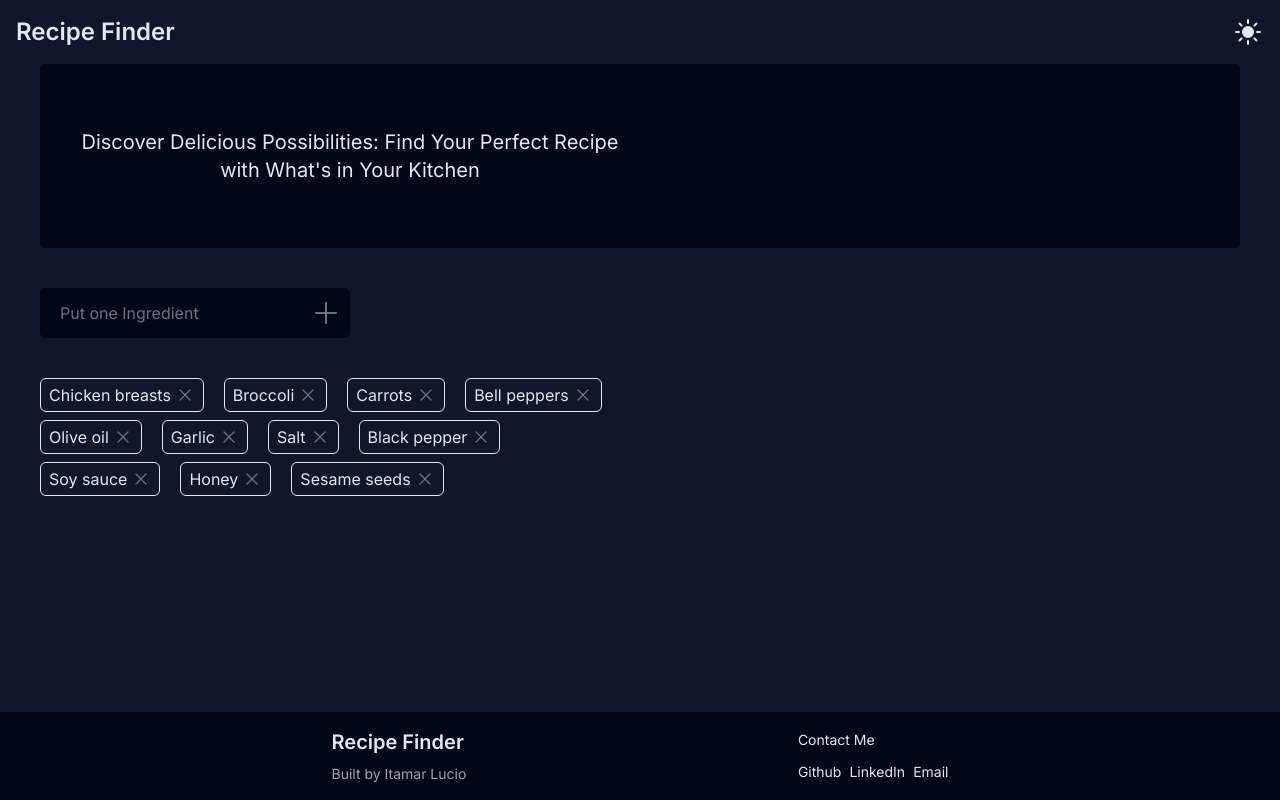
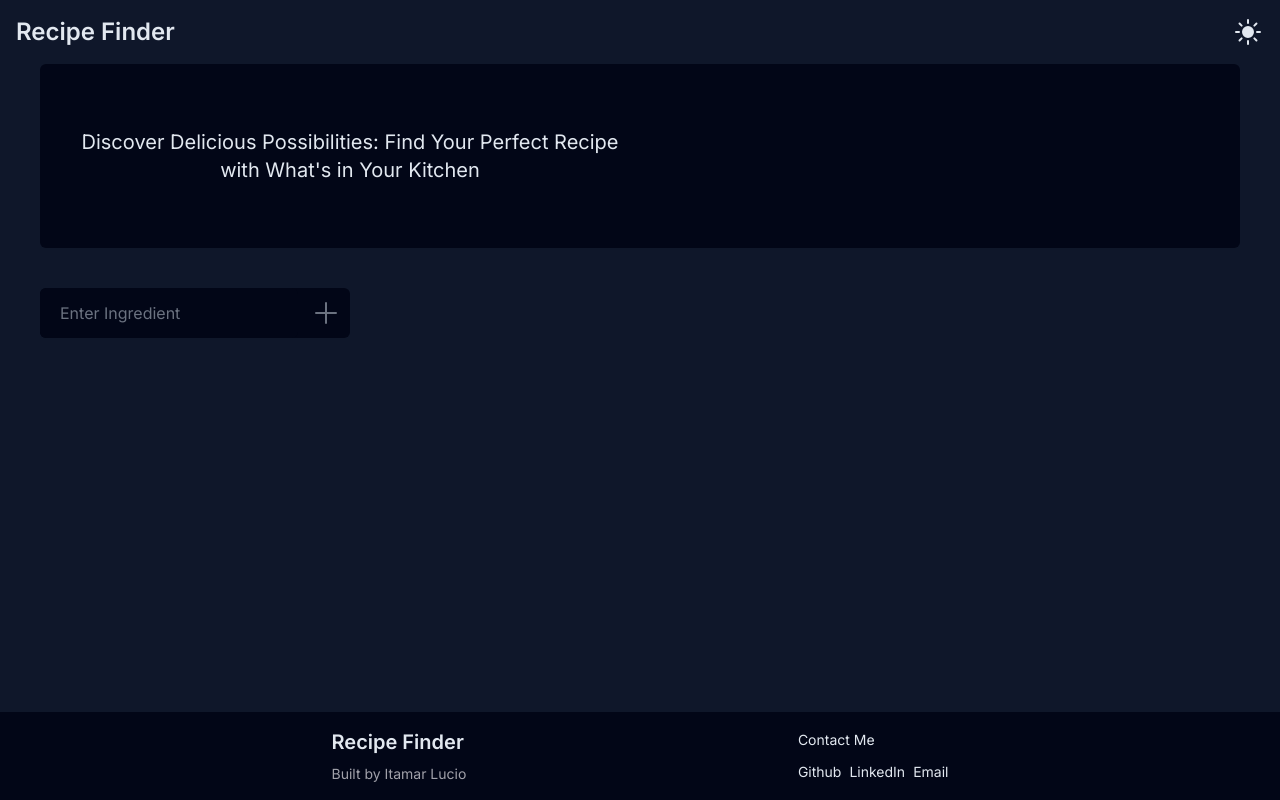
Before and after one commit to ItamarLu/Recipe-finder, a Next.js app: page / in a window 1280 px wide. Built offline with nearby package versions, Linux system fonts and the light colour scheme.

Commit message:
Search section working on client

```diff
--- a/app/page.tsx
+++ b/app/page.tsx
@@ -1,13 +1,12 @@
 import Hero from "./ui/hero";
 import Ingredients from "./ui/ingredients";
-import Search from "./ui/Search";
+import Search from "./ui/search";
 
 export default function Home() {
   return (
     <main className="flex flex-col px-10 pb-5 flex-grow">
       <Hero />
       <Search />
-      <Ingredients />
     </main>
   );
 }
--- a/app/ui/ingredients.tsx
+++ b/app/ui/ingredients.tsx
@@ -1,27 +1,18 @@
 import { XMarkIcon } from '@heroicons/react/24/solid'
 
-export default function Ingredients() {
-  const ingredientsList = [
-    "Chicken breasts",
-    "Broccoli",
-    "Carrots",
-    "Bell peppers",
-    "Olive oil",
-    "Garlic",
-    "Salt",
-    "Black pepper",
-    "Soy sauce",
-    "Honey",
-    "Sesame seeds"
-  ];
+export default function Ingredients({
+  list, removeFunction
+} : {
+  list: string[], removeFunction: (id:string) => void
+}) {
 
   return (
     <div>
       <ul className="flex flex-wrap gap-x-5 gap-y-2 max-w-xl">
-        {ingredientsList.map((name) => (
+        {list.map((name) => (
           <li className="flex items-center border border-slate-200 pl-2 py-1 rounded-md" key={name}>
             {name}
-            <button className='group pl-1 pr-2'>
+            <button className='group pl-1 pr-2' onClick={() => removeFunction(name)}>
               <XMarkIcon className='size-5 text-gray-500 group-hover:text-slate-200 group-hover:animate-pulse'/>
             </button>
           </li>
--- a/app/ui/search.tsx
+++ b/app/ui/search.tsx
@@ -1,21 +1,59 @@
+'use client';
+
+import { ChangeEvent, useState, FormEvent } from 'react';
 import { PlusIcon } from '@heroicons/react/24/solid'
+import Ingredients from './ingredients';
 
 export default function Search() {
+
+
+  const [ingredient, setIngredient] = useState("");
+  const [ingredientsList, setIngredientsList] = useState<string[] | null>(null);
+
+  const handleIngredientInput = (e:ChangeEvent<HTMLInputElement>) => {
+    const value = e.target.value;
+    // Check if the entered value contains any numbers
+    if (/^[a-zA-Z\s]*$/.test(value)) {
+      setIngredient(value);
+    }
+  }
+
+  const handleAddIngredient = (e: FormEvent<HTMLFormElement>) => {
+    e.preventDefault();
+    if (ingredient.trim() !== "") {
+      setIngredientsList(prevIngredients => prevIngredients ? [...prevIngredients, ingredient] : [ingredient]);
+      setIngredient("");
+    }
+  }
+
+  const handleRemoveIngredient = (id:string) => {
+    setIngredientsList(prevIngredients =>
+      prevIngredients ? prevIngredients.filter(ingredient => ingredient !== id) : null
+    );
+  }
+
   return (
-    <div className="py-10">
-      <div className="flex items-center gap-1 w-fit bg-slate-950 rounded-md">
-        <label htmlFor="search" className="sr-only">
-          Search
+    <div className="py-10 flex flex-col gap-5">
+      <form className="flex items-center gap-1 w-fit bg-slate-950 rounded-md" onSubmit={handleAddIngredient}>
+        <label htmlFor="ingredientInput" className="sr-only">
+          Ingredient Input
         </label>
         <input
-          id='search'
+          id='ingredientInput'
           className="bg-slate-950 rounded-md py-2 pl-5 pr-1 placeholder:text-gray-500 h-[50px] outline-none"
-          placeholder="Put one Ingredient"
+          value={ingredient}
+          placeholder="Enter Ingredient"
+          onChange={handleIngredientInput}
         />
-        <button className='rounded-md px-2 group h-[50px]'>
+        <button
+        className='rounded-md px-2 group h-[50px]'
+        type="submit"
+        >
           <PlusIcon className='size-8 text-gray-500 group-hover:text-slate-200 group-hover:animate-pulse'/>
         </button>
-      </div>
+      </form>
+
+      {ingredientsList ? <Ingredients list={ingredientsList} removeFunction={handleRemoveIngredient}/> : null}
     </div>
   );
 }
```
